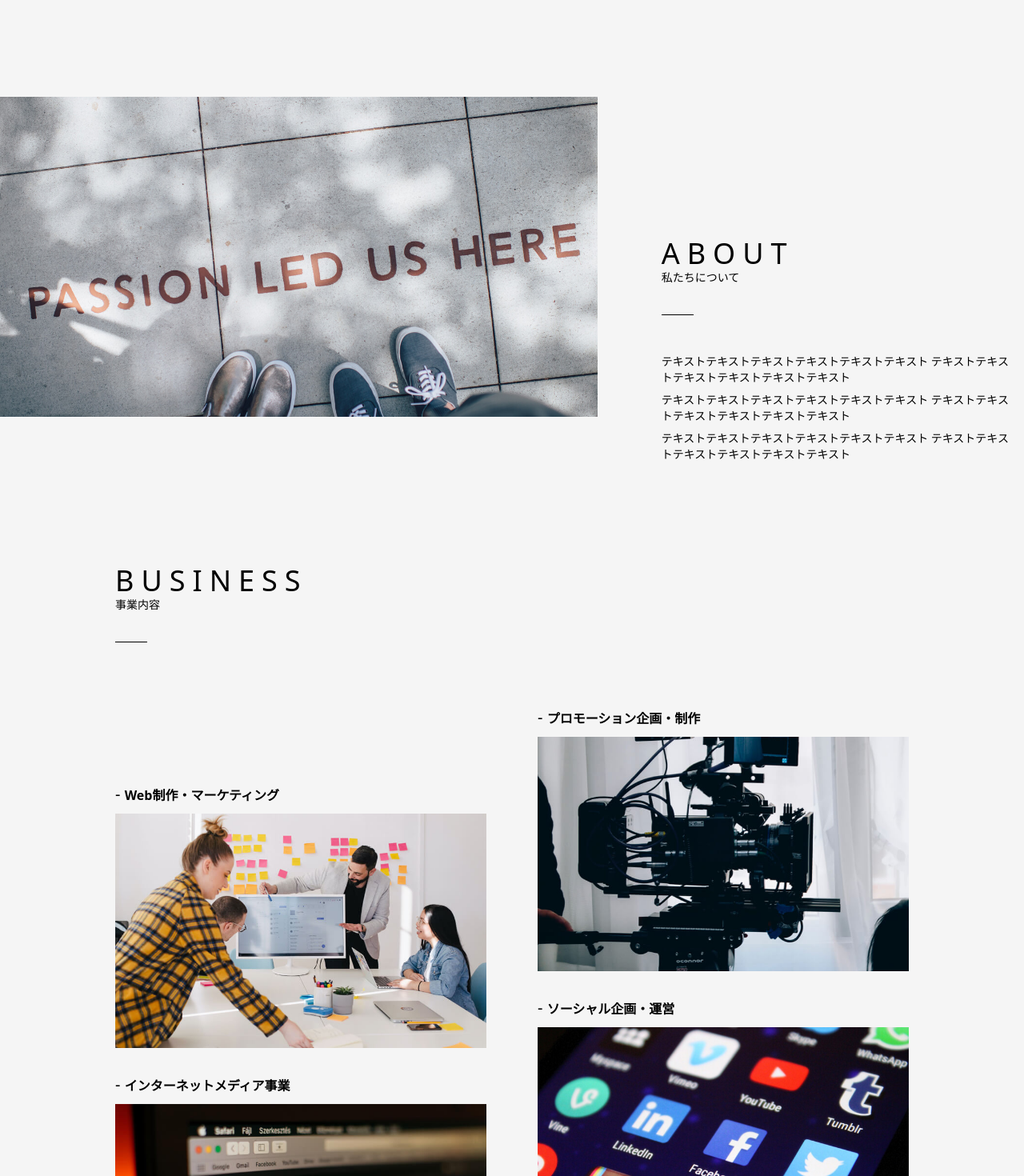
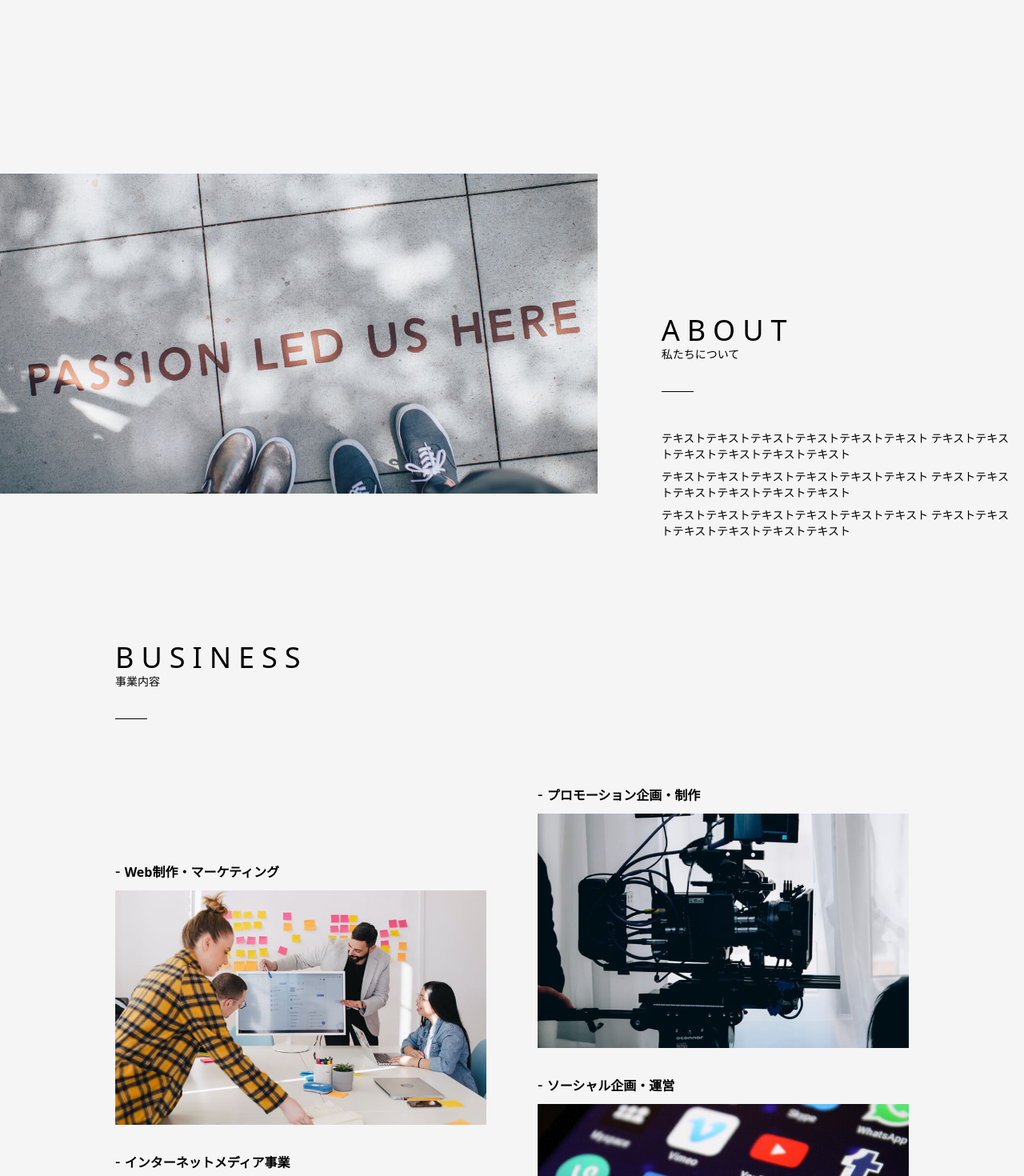
Before and after one commit to arafipro/react-corporate-website, a React (Vite) app: page / in a window 1280 px wide. Shown: the part 1160-2630 px from the top of the page at 80% size. Built offline with nearby package versions, Linux system fonts and the light colour scheme.

Commit message:
feat: add header links
ヘッダーのリンクに内部リンクを追加

```diff
--- a/src/components/about.tsx
+++ b/src/components/about.tsx
@@ -3,7 +3,7 @@ import SectionTitle from "./ui/section-title";
 
 export default function About() {
   return (
-    <div className="lg:flex lg:mt-32 mt-24">
+    <div id="about" className="lg:flex lg:mt-32 pt-24">
       <img src={about} alt="" className="lg:h-[400px] lg:w-7/12 object-cover" />
       <div className="lg:ml-16 lg:mt-44 mt-8 px-4">
         <SectionTitle title="about" subTitle="私たちについて" />
--- a/src/components/business.tsx
+++ b/src/components/business.tsx
@@ -7,7 +7,7 @@ import SectionTitle from "./ui/section-title";
 
 export default function Business() {
   return (
-    <div className="max-w-5xl mx-auto mt-32 px-4">
+    <div id="business" className="max-w-5xl mx-auto px-4 pt-32">
       <SectionTitle title="business" subTitle="事業内容" />
       <div className="lg:grid grid-cols-2 gap-16 lg:mt-12 mt-8 space-y-8">
         <div className="lg:mt-32 space-y-8">
--- a/src/components/company.tsx
+++ b/src/components/company.tsx
@@ -3,7 +3,7 @@ import SectionTitle from "./ui/section-title";
 
 export default function Company() {
   return (
-    <div className="lg:relative max-w-5xl mx-auto px-4 lg:mb-32">
+    <div id="company" className="lg:relative max-w-5xl mx-auto px-4 lg:mb-32">
       <div className="bg-white lg:max-w-xl lg:py-24 py-10 lg:px-16 px-4 lg:mt-32 mt-20 h-full">
         <SectionTitle title="company" subTitle="会社情報" />
         <table className="lg:mt-14 mt-8 text-sm font-light mb-10">
--- a/src/components/header.tsx
+++ b/src/components/header.tsx
@@ -25,16 +25,16 @@ export default function Header() {
         } flex-col lg:flex-row absolute lg:relative top-20 lg:top-0 left-0 w-full lg:w-auto bg-white lg:bg-transparent`}
       >
         <li className="p-4">
-          <MenuLink href="/news">NEWS</MenuLink>
+          <MenuLink href="/#news">NEWS</MenuLink>
         </li>
         <li className="p-4">
-          <MenuLink href="#">ABOUT</MenuLink>
+          <MenuLink href="/#about">ABOUT</MenuLink>
         </li>
         <li className="p-4">
-          <MenuLink href="#">BUSINESS</MenuLink>
+          <MenuLink href="/#business">BUSINESS</MenuLink>
         </li>
         <li className="p-4">
-          <MenuLink href="#">COMPANY</MenuLink>
+          <MenuLink href="/#company">COMPANY</MenuLink>
         </li>
       </ul>
       <a
--- a/src/components/news.tsx
+++ b/src/components/news.tsx
@@ -3,7 +3,7 @@ import SectionTitle from "./ui/section-title";
 
 export default function News() {
   return (
-    <div className="max-w-5xl mx-auto mt-28 px-4">
+		<div id="news" className="max-w-5xl mx-auto pt-28 px-4">
       <SectionTitle title="news" subTitle="ニュース" />
       <div className="lg:flex lg:space-x-5 mt-16 space-y-10 lg:space-y-0">
         <NewsContent
```
